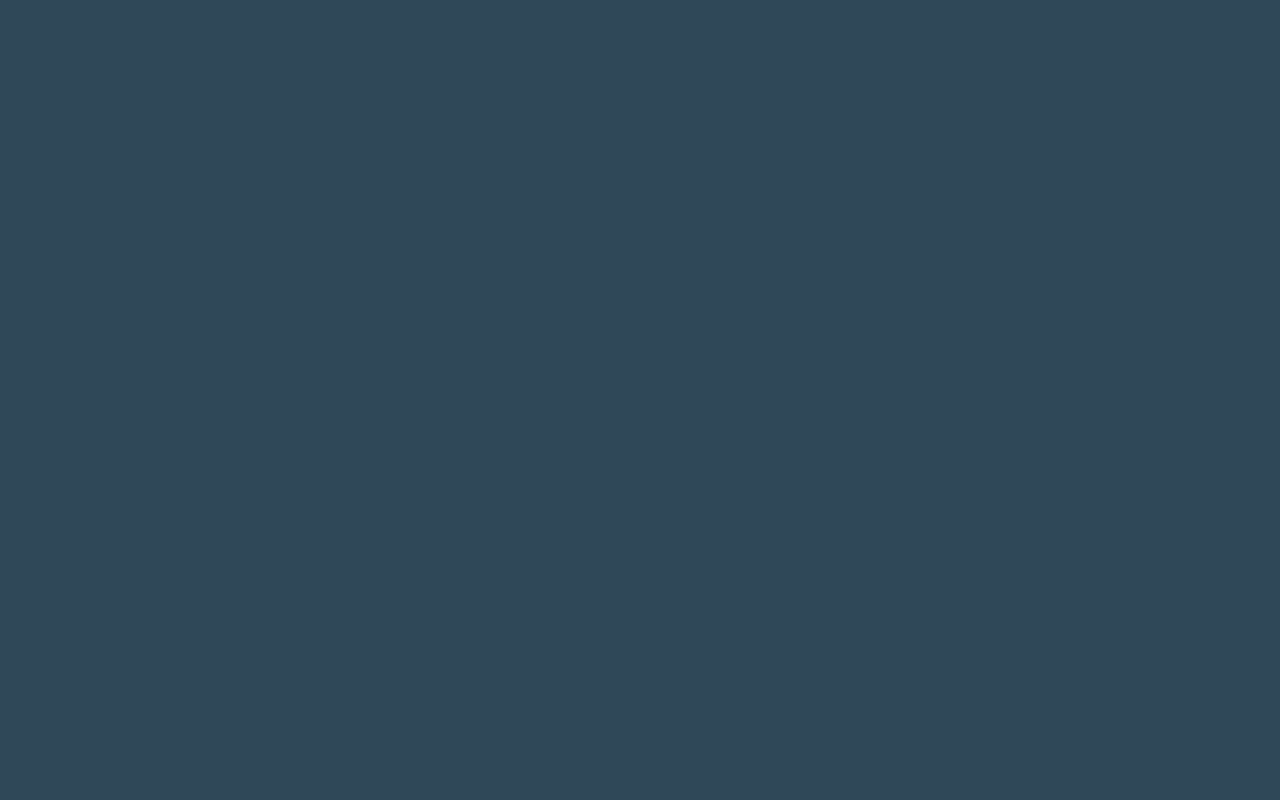
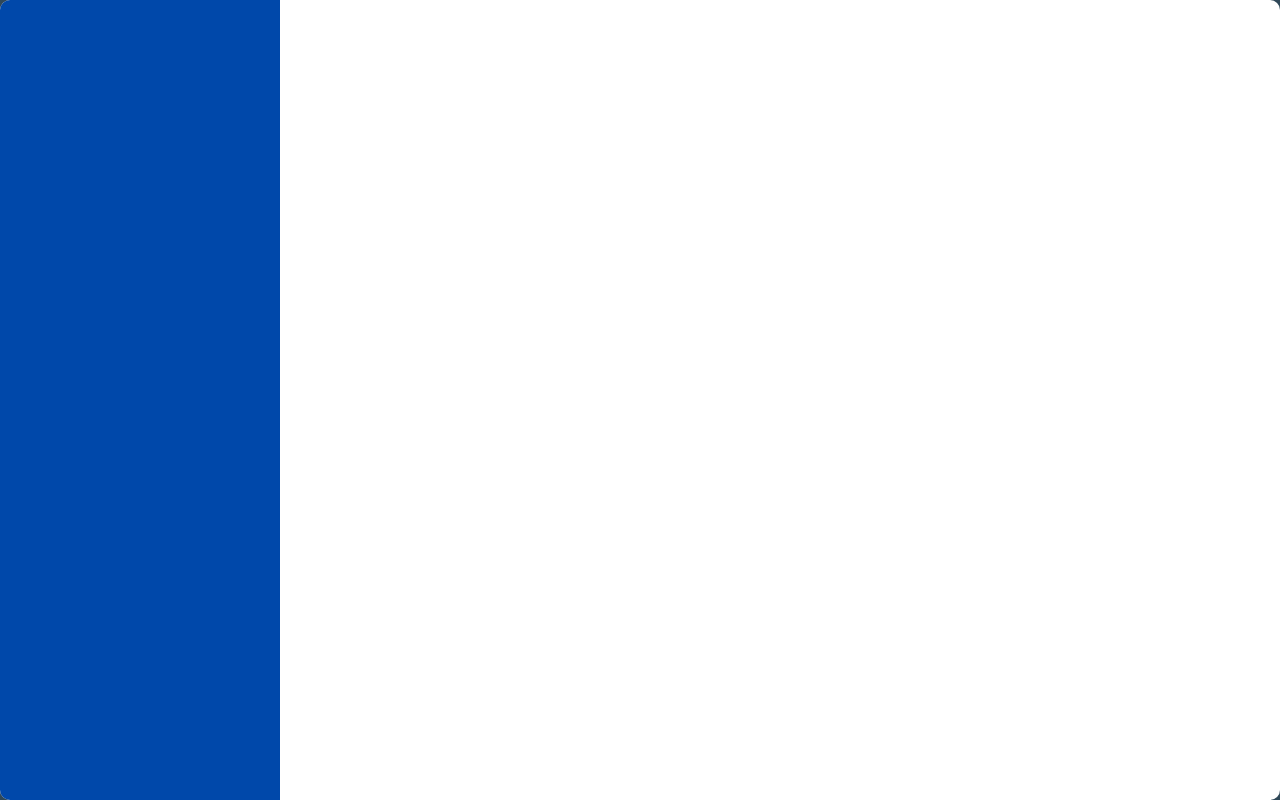
Before and after one commit to jrcliff/ChatterCliff, a React (Create React App) app in the folder frontend/: page /home in a window 1280 px wide. Built offline with nearby package versions, Linux system fonts and the light colour scheme.

Commit message:
chat shell rendered

```diff
--- a/frontend/public/index.html
+++ b/frontend/public/index.html
@@ -24,7 +24,7 @@
       work correctly both with client-side routing and a non-root public URL.
       Learn how to configure a non-root public URL by running `npm run build`.
     -->
-    <title>React App</title>
+    <title> App</title>
   </head>
   <body>
     <noscript>You need to enable JavaScript to run this app.</noscript>
--- a/frontend/src/App.js
+++ b/frontend/src/App.js
@@ -2,6 +2,7 @@ import React, {useState} from 'react'
 import LoginForm from './components/LoginForm'
 import RegistrationForm from './components/RegistrationForm'
 import { BrowserRouter as Router, Route, Switch } from 'react-router-dom'
+import Home from './components/Home'
 
 
 function App() {
@@ -60,6 +61,9 @@ function App() {
       <Route path='/signup'>
         <RegistrationForm SignUp={SignUp} />
       </Route>
+      <Route path='/home'>
+        <Home />
+      </Route>
       </Router>
     </div>
   );
--- a/frontend/src/components/Home.js
+++ b/frontend/src/components/Home.js
@@ -4,15 +4,13 @@ import LoginForm from './LoginForm'
 
 export default function Home(user, Login, error, Logout) {
     return (
-        <div>
-        {(user.email != '') ? (
-        <div className='welcome'>
-          <h2>Welcome, <span>{user.username}</span></h2>
-          <button onClick={Logout}>Logout</button>
-        </div>
-      ) : (
-        <LoginForm Login={Login} error={error} />
-      )}
+        <div id='chat-container'>
+            <div id="side-bar">
+            </div>
+            <div id="chat-window">
+
+            </div>
+
 
         </div>
     )
--- a/frontend/src/components/LoginForm.js
+++ b/frontend/src/components/LoginForm.js
@@ -3,7 +3,7 @@ import { FormGroup } from '@material-ui/core';
 import { FormLabel } from '@material-ui/core';
 import { Input } from '@material-ui/core';
 import RegistrationForm from './RegistrationForm';
-import { Link } from 'react-router-dom'
+import { Link, Redirect } from 'react-router-dom'
 
 
 export default function LoginForm({ Login, error }) {
@@ -17,6 +17,8 @@ export default function LoginForm({ Login, error }) {
     const submitHandler = e => {
         e.preventDefault();
         Login(details);
+        localStorage.setItem('currentUser', details)
+        return <Redirect to='/home' />
     }
     return (
         <form onSubmit={submitHandler}>
--- a/frontend/src/components/RegistrationForm.js
+++ b/frontend/src/components/RegistrationForm.js
@@ -1,4 +1,5 @@
 import React, { useState } from 'react'
+import { Redirect } from 'react-router-dom'
 
 
 export default function RegistrationForm(props) {
--- a/frontend/src/index.css
+++ b/frontend/src/index.css
@@ -1,8 +1,13 @@
+
 * {
   margin: 0;
   padding: 0;
   box-sizing: border-box;
-  font-family: montesserat, sans-serif;
+  font-family: Roboto, sans-serif;
+  text-shadow: 10px 4px 10px rgba(0, 0, 0, 0.25);
+  font-style: normal;
+  font-weight: 500;
+
 }
 
 input, button {
@@ -94,3 +99,33 @@ form .form-inner input[type='submit']:hover {
 form .form-inner .form-group input {
   background-color: linear-gradient(to right, gray 50%, white 50%, black);
 }
+
+
+
+#chat-container {
+  /* min-width: 800px; */
+  /* max-width: 1000px; */
+  /* max-height: 800px; */
+  height: 100%;
+  background: #FFF;
+  border-radius: 10px;
+  display: flex;
+  flex-grow: 1;
+  justify-content: center;
+  align-items: center;
+}
+
+#side-bar {
+  background: #0048AA;
+  border-radius: 10px 0 0 10px;
+  width: 280px;
+  height: 100%;
+
+}
+#chat-window {
+
+  border-radius: 0 10px 10px 0;
+  display: flex;
+  flex-grow: 1;
+  height: 100%;
+}
--- a/frontend/src/index.js
+++ b/frontend/src/index.js
@@ -4,9 +4,14 @@ import './index.css';
 import App from './App';
 import reportWebVitals from './reportWebVitals';
 
+
+
 ReactDOM.render(
   <React.StrictMode>
     <App />
+    <style>
+@import url('https://fonts.googleapis.com/css2?family=Roboto:ital,wght@0,500;1,900&display=swap');
+</style>
   </React.StrictMode>,
   document.getElementById('root')
 );
```
Also changed, not shown: 1 other file (tests, documents, lock files or other folders).
